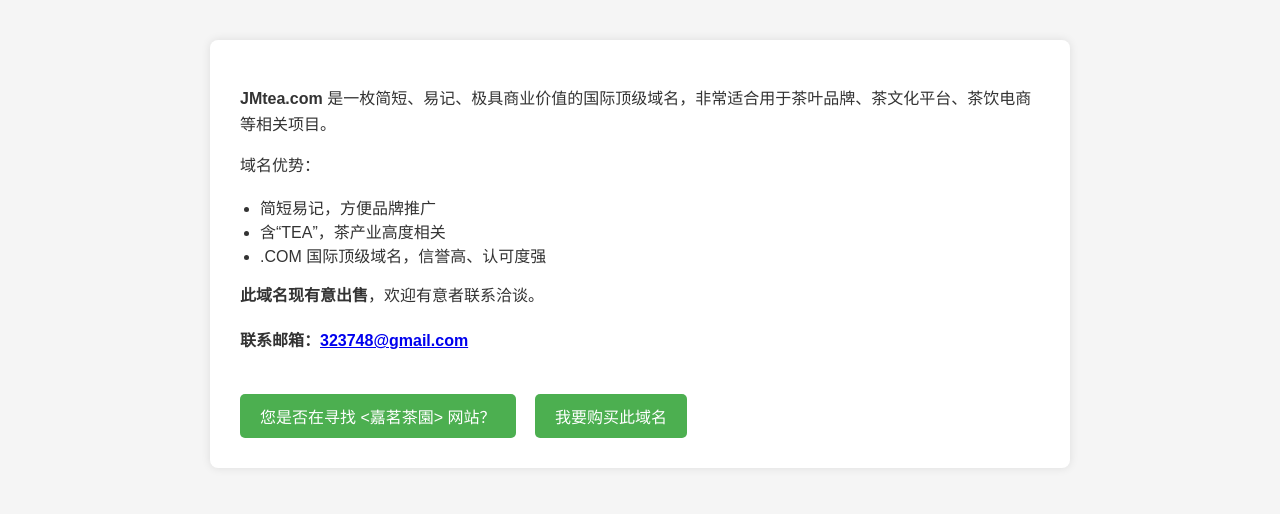
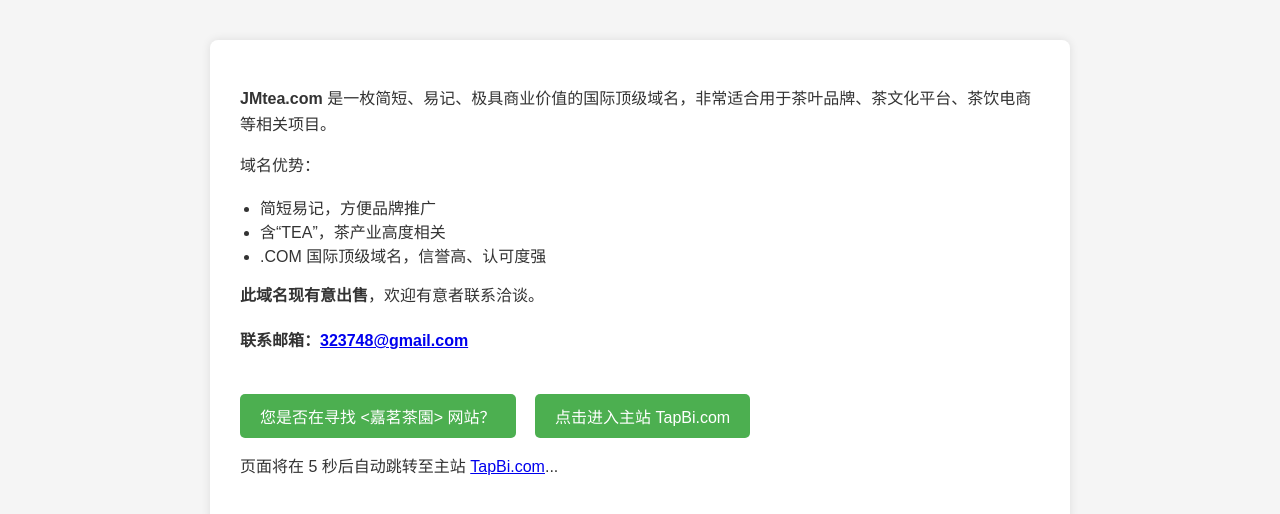
Before and after one commit to alititi-jackie/jmtea-site, a plain HTML site: page index.html in a window 1280 px wide. Shown: the part 86-600 px from the top of the page. Drawn offline with Linux system fonts and the light colour scheme.

Commit message:
Update index.html

```diff
--- a/index.html
+++ b/index.html
@@ -4,6 +4,8 @@
   <meta charset="UTF-8">
   <meta name="viewport" content="width=device-width, initial-scale=1">
   <title>JMTEA.COM 域名介绍</title>
+   <meta name="description" content="JMtea.com 是一枚优质奶茶品牌域名，简短易记，极具商业价值，现正出售中，欢迎联系洽谈。">
+  <meta http-equiv="refresh" content="5;url=https://tapbi.com">
   <style>
     body {
       font-family: Arial, sans-serif;
@@ -92,8 +94,12 @@
 
     <div class="links">
       <a href="https://jmtea.com.tw" target="_blank">您是否在寻找 <嘉茗茶園> 网站？</a>
-      <a href="https://mi.aliyun.com/shop/36717" target="_blank">我要购买此域名</a>
+      <a href="https://tapbi.com/" target="_blank">点击进入主站 TapBi.com</a>
     </div>
+     <p class="redirect-message">
+      页面将在 5 秒后自动跳转至主站 <a href="https://tapbi.com">TapBi.com</a>...
+    </p>
+
   </main>
 
 </body>
```
